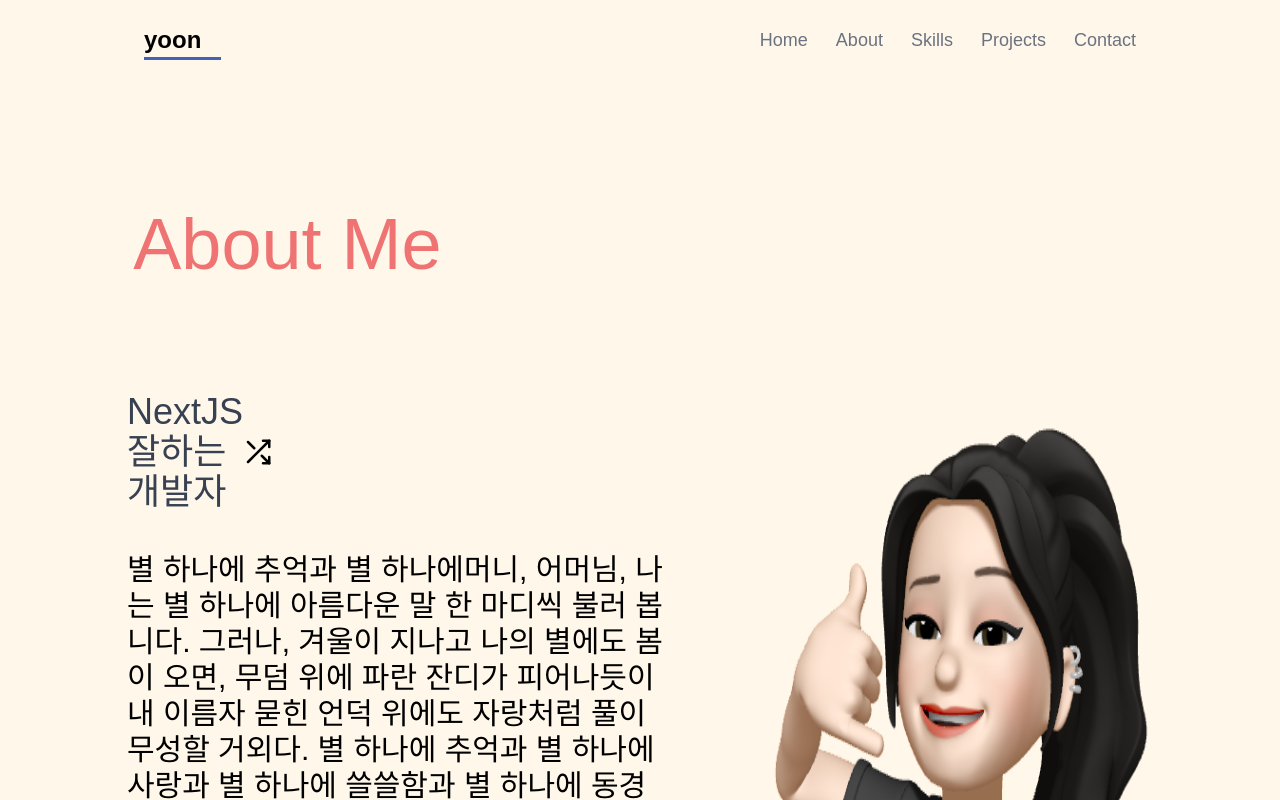
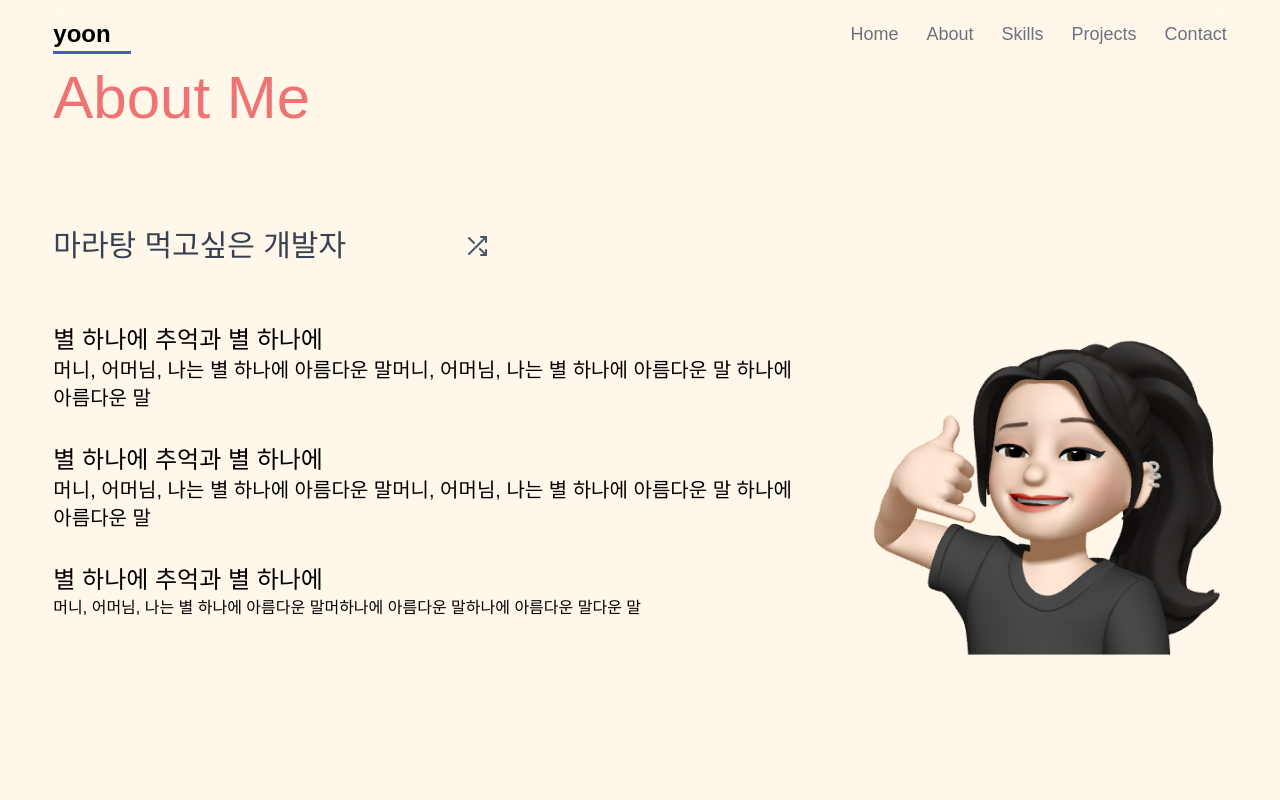
Before and after one commit to eeeyooon/portfolio, a Next.js app: page /about in a window 1280 px wide. Built offline with nearby package versions, Linux system fonts and the light colour scheme; a web font is replaced by a local one.

Commit message:
style: about, onboard 반응형수정

```diff
--- a/data/about/aboutData.ts
+++ b/data/about/aboutData.ts
@@ -1,5 +1,5 @@
 export const sentence = [
-  "아자아자화이팅",
-  "엘지우승V4가자",
-  "NextJS 잘하는 개발자",
+  "아자아자 화이팅하는 개발자",
+  "엘지우승 V4 원하는 개발자",
+  "마라탕 먹고싶은 개발자",
 ];
--- a/src/app/about/page.tsx
+++ b/src/app/about/page.tsx
@@ -1,33 +1,28 @@
 import Image from "next/image";
 import ProfileImage from "../../../public/images/profile.png";
+import AboutContent from "@/components/About/AboutContent";
 import SlotMachine from "@/components/About/SlotMachine";
 import { sentence } from "../../../data/about/aboutData";
 export default function AboutPage() {
   return (
     <>
-      <section className="mt-32 mx-20 mb-12">
-        <h2 className="font-hambak text-red_color text-7xl mb-8">About Me</h2>
-        <div className="flex flex-row-reverse h-full justify-center">
+      <section className="container relative flex flex-col-reverse items-center h-screen gap-10 md:flex-row">
+        <h2 className="absolute top-5 md:top-0 font-hambak text-red_color text-6xl mb-8">
+          About Me
+        </h2>
+        <div className="flex flex-col w-full md:w-2/3">
+          <h3 className="mb-5 text-xl md:text-3xl">
+            <SlotMachine sentence={sentence} />
+          </h3>
+          <AboutContent />
+        </div>
+        <div className="relative w-40 h-40 overflow-hidden md:w-96 md:h-96">
           <Image
             src={ProfileImage}
             alt="Pictiure of the author"
-            width={400}
-            height={300}
+            fill
             priority
           />
-          <div className="pt-20 mr-20">
-            <SlotMachine sentence={sentence} />
-
-            <p className="text-3xl mb-14 mt-10">
-              별 하나에 추억과 별 하나에머니, 어머님, 나는 별 하나에 아름다운 말
-              한 마디씩 불러 봅니다. 그러나, 겨울이 지나고 나의 별에도 봄이
-              오면, 무덤 위에 파란 잔디가 피어나듯이 내 이름자 묻힌 언덕 위에도
-              자랑처럼 풀이 무성할 거외다. 별 하나에 추억과 별 하나에 사랑과 별
-              하나에 쓸쓸함과 별 하나에 동경과 별 하나에 시와 별 하나에 어머니,
-              어머니, 어머님, 나는 별 하나에 아름다운 말 한 마디씩 불러 봅니다.
-              어머니, 어머님, 나는 별 하나에 아름다운 말 한 마디씩 불러 봅니다.
-            </p>
-          </div>
         </div>
       </section>
     </>
--- a/src/app/globals.css
+++ b/src/app/globals.css
@@ -41,10 +41,22 @@ html,
 body {
   height: 100vh;
   overflow-y: auto;
+  padding: 0;
+  margin: 0;
+  scroll-behavior: smooth;
+}
+
+a {
+  color: inherit;
+  text-decoration: none;
+}
+
+* {
+  box-sizing: border-box;
 }
 
 @layer base {
   .font-outline-red {
-    -webkit-text-stroke: 2px #ef7373;
+    -webkit-text-stroke: 3px #ef7373;
   }
 }
--- a/src/app/layout.tsx
+++ b/src/app/layout.tsx
@@ -17,7 +17,9 @@ export default function RootLayout({
     <html lang="ko">
       <body className="bg-primary font-scoreLight flex flex-col max-w-screen-2xl mx-auto scrollbar-hide w-full">
         <Header />
-        <main className="grow w-11/12 mx-auto md:w4-5">{children}</main>
+        <main className="relative grow w-11/12 mx-auto md:w4-5">
+          {children}
+        </main>
         <Footer />
       </body>
     </html>
--- /dev/null
+++ b/src/components/About/AboutContent.tsx
@@ -0,0 +1,21 @@
+export default function AboutContent() {
+  return (
+    <div className=" mb-14 mt-10">
+      <p className="text-lg md:text-2xl ">별 하나에 추억과 별 하나에</p>
+      <p className="text-base md:text-xl mb-8">
+        머니, 어머님, 나는 별 하나에 아름다운 말머니, 어머님, 나는 별 하나에
+        아름다운 말 하나에 아름다운 말
+      </p>{" "}
+      <p className="text-lg md:text-2xl">별 하나에 추억과 별 하나에</p>
+      <p className="text-base md:text-xl mb-8">
+        머니, 어머님, 나는 별 하나에 아름다운 말머니, 어머님, 나는 별 하나에
+        아름다운 말 하나에 아름다운 말
+      </p>
+      <p className="text-lg md:text-2xl">별 하나에 추억과 별 하나에</p>
+      <p className="text-base md:text-1xl mb-8">
+        머니, 어머님, 나는 별 하나에 아름다운 말머하나에 아름다운 말하나에
+        아름다운 말다운 말
+      </p>
+    </div>
+  );
+}
--- a/src/components/About/SlotMachine.tsx
+++ b/src/components/About/SlotMachine.tsx
@@ -18,7 +18,7 @@ export default function SlotMachine({ sentence }: Props) {
       setCurIndex((prev) => {
         return prev < textList.length - 1 - count ? prev + 1 : prev;
       });
-    }, 10 * (curIndex + 1) * 0.5);
+    }, 10 * (curIndex + 1) * 0.7);
     return () => clearInterval(interval);
   }, [curIndex, count, textList.length]);
 
@@ -40,14 +40,14 @@ export default function SlotMachine({ sentence }: Props) {
   }
 
   return (
-    <div className="flex justify-between">
+    <div className="flex">
       <AnimatePresence mode="popLayout">
         {textList.map((text, i) => {
           const isLast = i === textList.length - 1 - count;
           return (
             i === curIndex && (
               <motion.p
-                className="overflow-hidden text-4xl font-thin text-gray-700"
+                className="overflow-hidden font-scoreLight md:text-3xl text-2xl font-thin text-gray-700 md:w-[400px] w-[300px]"
                 key={text}
                 custom={{ isLast }}
                 variants={variants}
@@ -66,7 +66,7 @@ export default function SlotMachine({ sentence }: Props) {
         })}
       </AnimatePresence>
       <motion.button
-        className="mr-[400px] text-3xl"
+        className="ml-3 md:text-2xl text-xl text-gray-600"
         onClick={handleClick}
         whileTap={{ scale: 0.9, scaleY: 1 }}
         whileHover={{ scaleY: -1 }}
--- a/src/components/Home/Onboard.tsx
+++ b/src/components/Home/Onboard.tsx
@@ -3,29 +3,17 @@ import useTypeword from "@/hooks/useTypeword";
 import Link from "next/link";
 
 export default function Onboard() {
-  const text = useTypeword("Frontend-Dev", 200);
+  const text = useTypeword("PORT\nFOLIO.", 200);
 
   return (
-    <section className="bg-primary font-scoreRegular  flex flex-col justify-center items-center h-screen selection:bg-red_color mt-8">
-      <h1 className="flex flex-row text-6xl text-red_color w-[280px] md:w-[400px] h-[120px]">
-        {text}
-      </h1>
-      <p className="text-base md:text-xl mt-4 text-center">
-        <span className="font-bold">프론트엔드</span> 개발자
-      </p>
-      <p className="text-xl md:text-2xl text-center">
-        <span className="font-bold">강지윤</span>입니다
-      </p>
-      <div className="flex flex-row gap-5 mt-4 text-xs font-bold md:text-base">
-        <div>
-          <Link href="#" target="_blank">
-            GitHub
-          </Link>
-        </div>
-        <div>
-          <Link href="#" target="_blank">
-            Resume
-          </Link>
+    <section className=" bg-primary h-screen text-center flex justify-center items-center selection:bg-red_color mt-8">
+      <div className="relative mt-20 md:w-[1057px] h-[600px] w-[400px]">
+        <span className="md:text-[18rem] text-[8rem] md:font-outline-red whitespace-pre-linere leading-[15rem] font-yeseva text-primary ">
+          {text}
+        </span>
+        <div className="font-shrik text-red_color md:text-6xl text-4xl leading-[2.8rem] absolute top-1/2 right-1/2 translate-x-1/2 translate-y-[-120%] ">
+          Front-end
+          <br /> Developer
         </div>
       </div>
     </section>
--- a/src/components/common/Header.tsx
+++ b/src/components/common/Header.tsx
@@ -1,10 +1,12 @@
 "use client";
 import Link from "next/link";
 import { useState } from "react";
+
 export default function Header() {
   const [toggleHeader, setToggleHeader] = useState(false);
+
   return (
-    <header className="flex flex-col justify-between items-center mx-auto w-4/5 p-4 relative top-0 h-[10vh] md:backdrop-blur-sm md:flex-row md:sticky  z-50">
+    <header className="flex flex-col justify-between items-center mx-auto w-11/12 relative top-0 h-[10vh] md:backdrop-blur-sm md:flex-row md:sticky z-50">
       <div className="w-full justify-between flex md:flex-col md:justify-between">
         <Link href="/">
           <span className="text-2xl font-bold font-hambak border-b-[3px] border-b-blue_color pr-5 pb-1">
@@ -19,13 +21,13 @@ export default function Header() {
         </button>
       </div>
       <nav
-        className={`absloute top-[10vh] left-0 w-full md:static md:opacity-100 md:w-fit   ${
+        className={`absolute top-[5vh] transition-all duration-300 ease-in-out md:static md:opacity-100 left-0 w-full md:w-fit  ${
           toggleHeader
-            ? "top-[10vh] opacity-100 md:top-0"
-            : "top-[-50vh] opacity-0"
+            ? "top-[5vh] opacity-100 md:top-0"
+            : "top-[-100vh] opacity-0"
         } font-hambak text-gray-500 `}
       >
-        <ul className="flex flex-col gap-6 py-5 text-base text-center md:flex-row md:gap-7 md:text-lg">
+        <ul className="flex flex-col gap-4 py-5 text-base text-center md:flex-row md:gap-7 md:text-lg">
           <li onClick={() => setToggleHeader(!toggleHeader)}>
             <Link href="/">Home</Link>
           </li>
```
